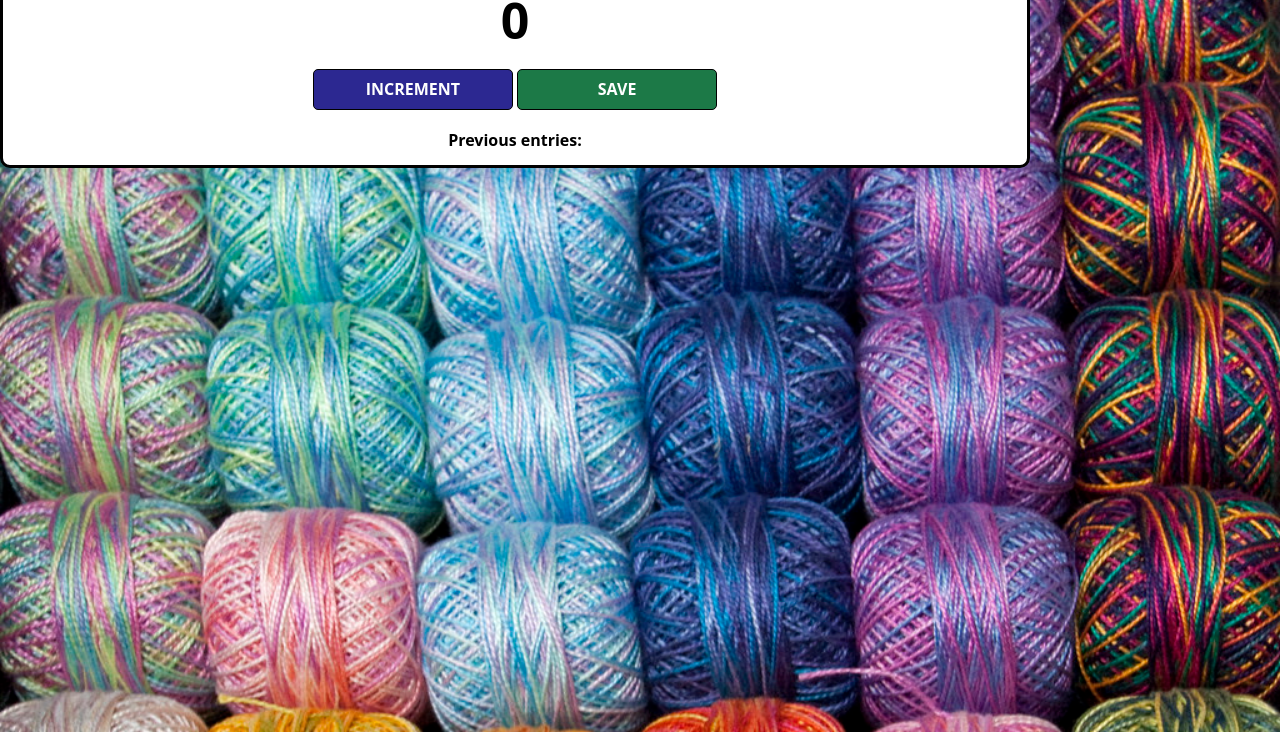
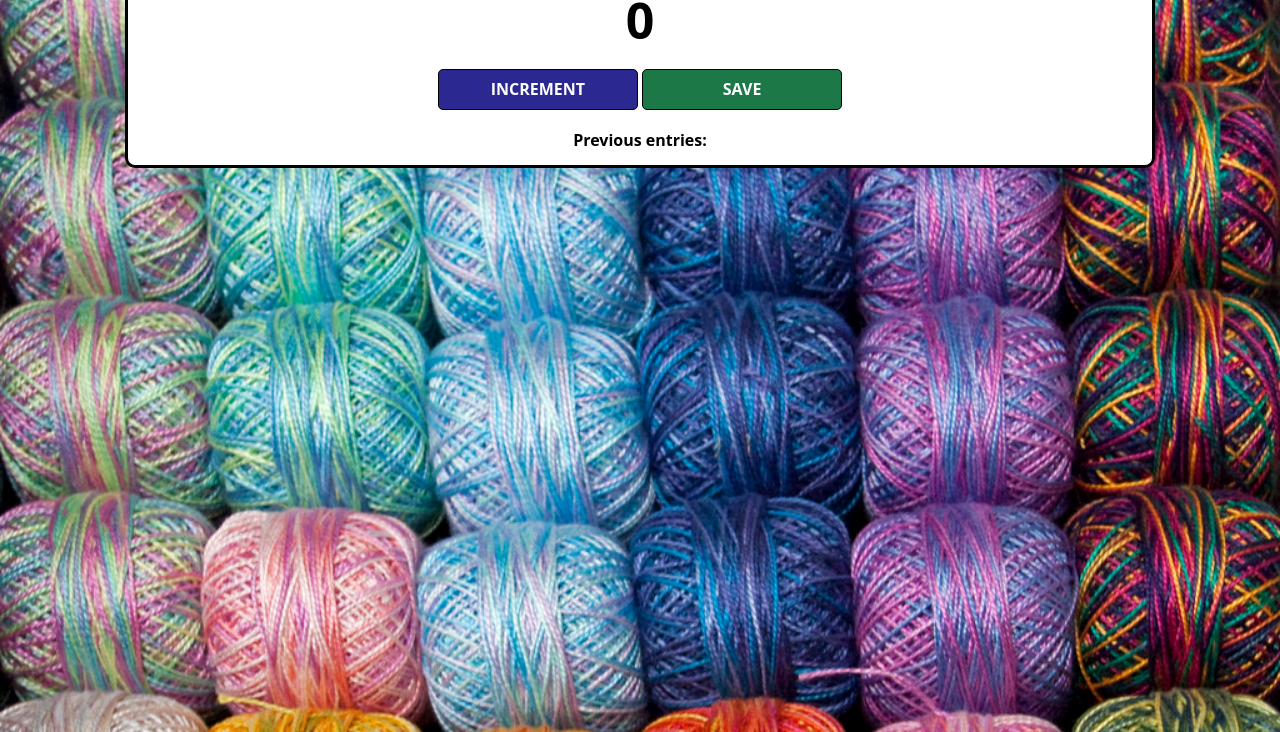
Before and after one commit to ysivakumar123/passenger-counter, a website built with Vite: page index.html in a window 1280 px wide. Shown: the part 68-800 px from the top of the page. Built offline with nearby package versions, Linux system fonts and the light colour scheme.

Commit message:
Update index.css

```diff
--- a/index.css
+++ b/index.css
@@ -9,8 +9,7 @@ body {
 .container {
     background: white;
     max-width: 80%;
-    align : center;
-    padding : auto;
+    margin : auto;
     border: 3px solid black;
     border-radius: 10px;
 }
```
